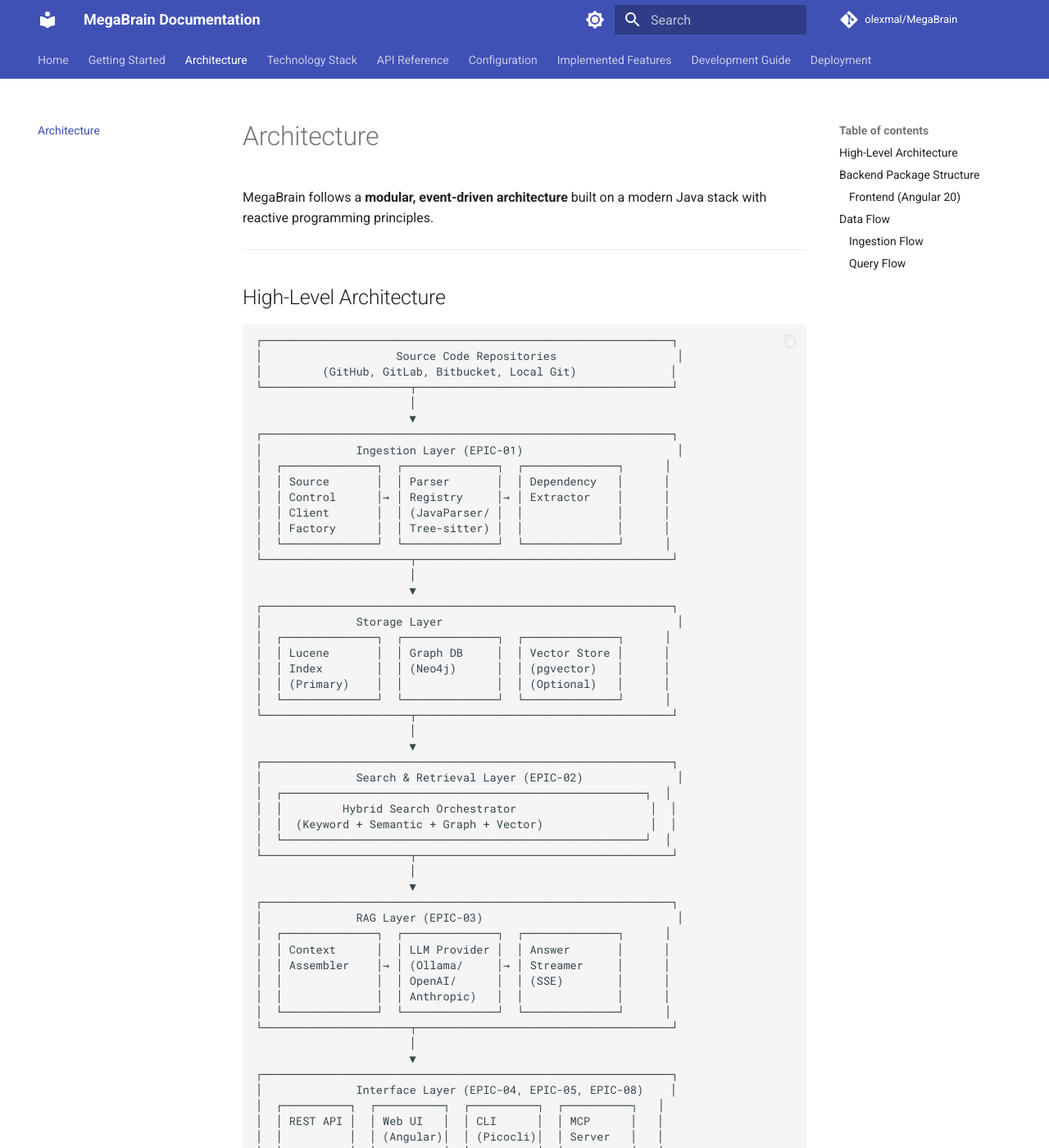
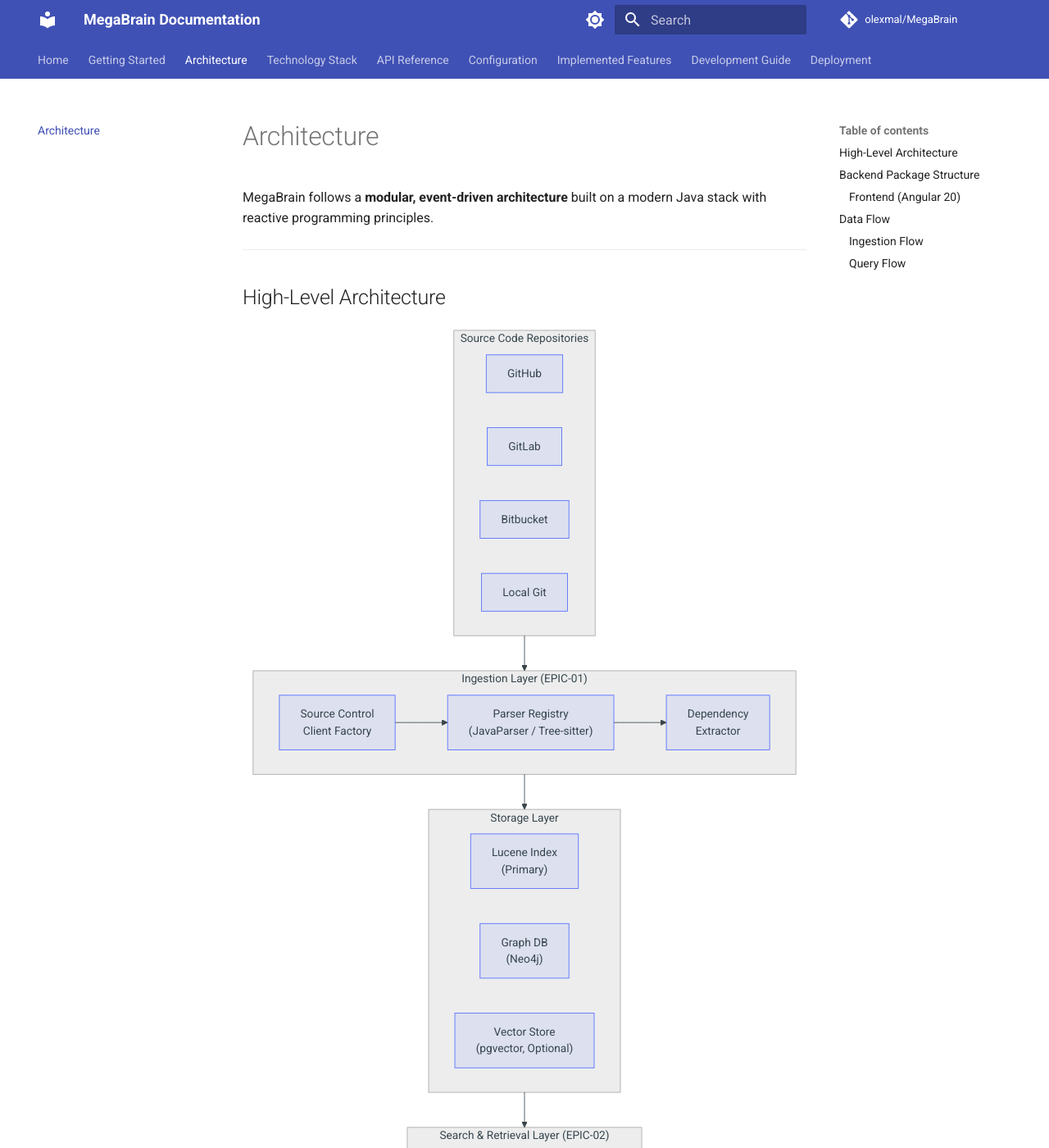
Before and after one commit to olexmal/MegaBrain, an MkDocs documentation site: the page built from docs/architecture.md, in a window 1280 px wide and 1400 px high. Shown: the whole window at 82% size. Built offline with MkDocs 1.6.1 and Material for MkDocs 9.7.7, drawn with Linux system fonts in a browser that asks for light colours; comment, search, counter and statistics services are not loaded; part of the change alters nothing that is shown; some of the changed text lies outside the part shown.

Commit message:
docs: replace ASCII diagrams with mermaid in architecture.md
- High-level architecture as flowchart with subgraphs
- Ingestion flow and query flow as mermaid diagrams
- Keep numbered step descriptions below each diagram

Made-with: Cursor

````diff
--- a/docs/architecture.md
+++ b/docs/architecture.md
@@ -6,61 +6,47 @@ MegaBrain follows a **modular, event-driven architecture** built on a modern Jav
 
 ## High-Level Architecture
 
-```
-┌─────────────────────────────────────────────────────────────┐
-│                    Source Code Repositories                  │
-│         (GitHub, GitLab, Bitbucket, Local Git)              │
-└──────────────────────┬──────────────────────────────────────┘
-                       │
-                       ▼
-┌─────────────────────────────────────────────────────────────┐
-│              Ingestion Layer (EPIC-01)                       │
-│  ┌──────────────┐  ┌──────────────┐  ┌──────────────┐      │
-│  │ Source       │  │ Parser       │  │ Dependency   │      │
-│  │ Control      │→ │ Registry     │→ │ Extractor    │      │
-│  │ Client       │  │ (JavaParser/ │  │              │      │
-│  │ Factory      │  │ Tree-sitter) │  │              │      │
-│  └──────────────┘  └──────────────┘  └──────────────┘      │
-└──────────────────────┬──────────────────────────────────────┘
-                       │
-                       ▼
-┌─────────────────────────────────────────────────────────────┐
-│              Storage Layer                                   │
-│  ┌──────────────┐  ┌──────────────┐  ┌──────────────┐      │
-│  │ Lucene       │  │ Graph DB     │  │ Vector Store │      │
-│  │ Index        │  │ (Neo4j)      │  │ (pgvector)   │      │
-│  │ (Primary)    │  │              │  │ (Optional)   │      │
-│  └──────────────┘  └──────────────┘  └──────────────┘      │
-└──────────────────────┬──────────────────────────────────────┘
-                       │
-                       ▼
-┌─────────────────────────────────────────────────────────────┐
-│              Search & Retrieval Layer (EPIC-02)              │
-│  ┌──────────────────────────────────────────────────────┐  │
-│  │         Hybrid Search Orchestrator                    │  │
-│  │  (Keyword + Semantic + Graph + Vector)                │  │
-│  └──────────────────────────────────────────────────────┘  │
-└──────────────────────┬──────────────────────────────────────┘
-                       │
-                       ▼
-┌─────────────────────────────────────────────────────────────┐
-│              RAG Layer (EPIC-03)                             │
-│  ┌──────────────┐  ┌──────────────┐  ┌──────────────┐      │
-│  │ Context      │  │ LLM Provider │  │ Answer       │      │
-│  │ Assembler    │→ │ (Ollama/     │→ │ Streamer     │      │
-│  │              │  │ OpenAI/      │  │ (SSE)        │      │
-│  │              │  │ Anthropic)   │  │              │      │
-│  └──────────────┘  └──────────────┘  └──────────────┘      │
-└──────────────────────┬──────────────────────────────────────┘
-                       │
-                       ▼
-┌─────────────────────────────────────────────────────────────┐
-│              Interface Layer (EPIC-04, EPIC-05, EPIC-08)    │
-│  ┌──────────┐  ┌──────────┐  ┌──────────┐  ┌──────────┐   │
-│  │ REST API │  │ Web UI   │  │ CLI      │  │ MCP      │   │
-│  │          │  │ (Angular)│  │ (Picocli)│  │ Server   │   │
-│  └──────────┘  └──────────┘  └──────────┘  └──────────┘   │
-└─────────────────────────────────────────────────────────────┘
+```mermaid
+flowchart TD
+    subgraph sources ["Source Code Repositories"]
+        GitHub
+        GitLab
+        Bitbucket
+        LocalGit["Local Git"]
+    end
+
+    subgraph ingestion ["Ingestion Layer (EPIC-01)"]
+        SourceControl["Source Control\nClient Factory"] --> ParserRegistry["Parser Registry\n(JavaParser / Tree-sitter)"]
+        ParserRegistry --> DependencyExtractor["Dependency\nExtractor"]
+    end
+
+    subgraph storage ["Storage Layer"]
+        LuceneIndex["Lucene Index\n(Primary)"]
+        GraphDB["Graph DB\n(Neo4j)"]
+        VectorStore["Vector Store\n(pgvector, Optional)"]
+    end
+
+    subgraph search ["Search & Retrieval Layer (EPIC-02)"]
+        HybridSearch["Hybrid Search Orchestrator\n(Keyword + Semantic + Graph + Vector)"]
+    end
+
+    subgraph rag ["RAG Layer (EPIC-03)"]
+        ContextAssembler["Context\nAssembler"] --> LLMProvider["LLM Provider\n(Ollama / OpenAI / Anthropic)"]
+        LLMProvider --> AnswerStreamer["Answer\nStreamer (SSE)"]
+    end
+
+    subgraph interfaces ["Interface Layer (EPIC-04, EPIC-05, EPIC-08)"]
+        RestAPI["REST API"]
+        WebUI["Web UI\n(Angular)"]
+        CLI["CLI\n(Picocli)"]
+        MCPServer["MCP Server"]
+    end
+
+    sources --> ingestion
+    ingestion --> storage
+    storage --> search
+    search --> rag
+    rag --> interfaces
 ```
 
 ---
@@ -164,6 +150,17 @@ The frontend is currently scaffolded with Angular 20 standalone components. Feat
 
 ### Ingestion Flow
 
+```mermaid
+flowchart LR
+    Trigger["REST API / CLI"] --> Clone["Clone Repo\n(JGit)"]
+    Clone --> Extract["Extract Files\n(filter by ext / .gitignore)"]
+    Extract --> Route["ParserRegistry\n(language routing)"]
+    Route --> Parse["JavaParser /\nTreeSitterParser"]
+    Parse --> Grammar["GrammarManager\n(download & cache)"]
+    Parse --> Index["LuceneIndexService +\nEmbeddingService"]
+    Index --> Progress["SSE Progress\n(Mutiny Multi)"]
+```
+
 1. **Trigger** - Repository ingestion triggered via REST API or CLI
 2. **Source Control** - `GitHubSourceControlClient` (or GitLab/Bitbucket) clones repository via JGit
 3. **File Extraction** - Files extracted from clone, filtered by extension and `.gitignore`
@@ -174,6 +171,26 @@ The frontend is currently scaffolded with Angular 20 standalone components. Feat
 8. **Progress** - Events emitted via Mutiny `Multi` at each stage for real-time SSE streaming
 
 ### Query Flow
+
+```mermaid
+flowchart TD
+    Request["GET /api/v1/search"] --> Orchestrator["SearchOrchestrator"]
+
+    Orchestrator --> KeywordSearch["Keyword Search\n(LuceneIndexService)"]
+    Orchestrator --> VectorSearch["Vector Search\n(PgVectorStore)"]
+
+    KeywordSearch --> Normalize["VectorScoreNormalizer\n(0-1 range)"]
+    VectorSearch --> Normalize
+
+    Normalize --> Combine["HybridScorer\n(0.6 keyword + 0.4 vector)"]
+    Combine --> Merge["ResultMerger\n(deduplicate)"]
+    Merge --> Filter["LuceneFilterQueryBuilder\n(metadata filters)"]
+    Filter --> Facets["Facet Aggregation"]
+    Filter --> Transitive["GraphQueryService\n(optional transitive search)"]
+    Facets --> Boost["BoostConfiguration\n(field relevance)"]
+    Transitive --> Boost
+    Boost --> Response["Search Response\n(scores, facets, matches)"]
+```
 
 1. **Request** - User submits query via REST API (`GET /api/v1/search`)
 2. **Orchestration** - `SearchOrchestrator` coordinates the search pipeline
````
